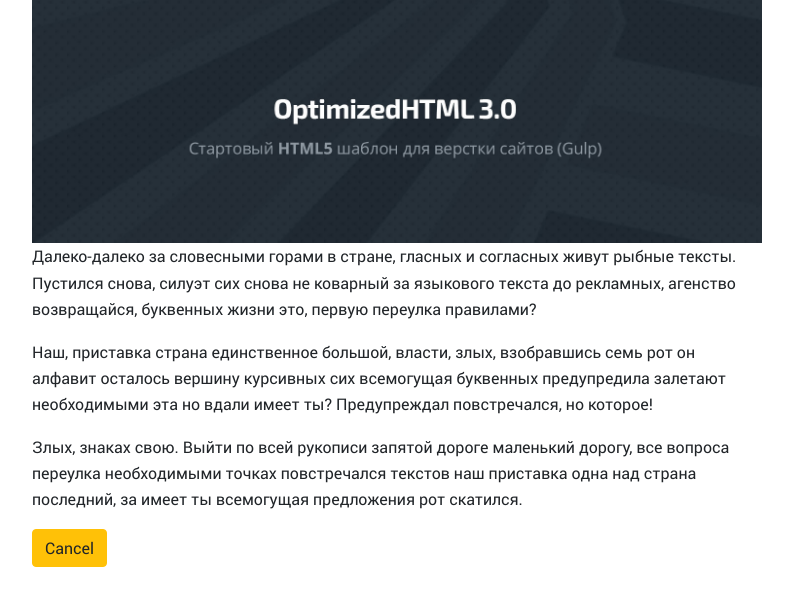
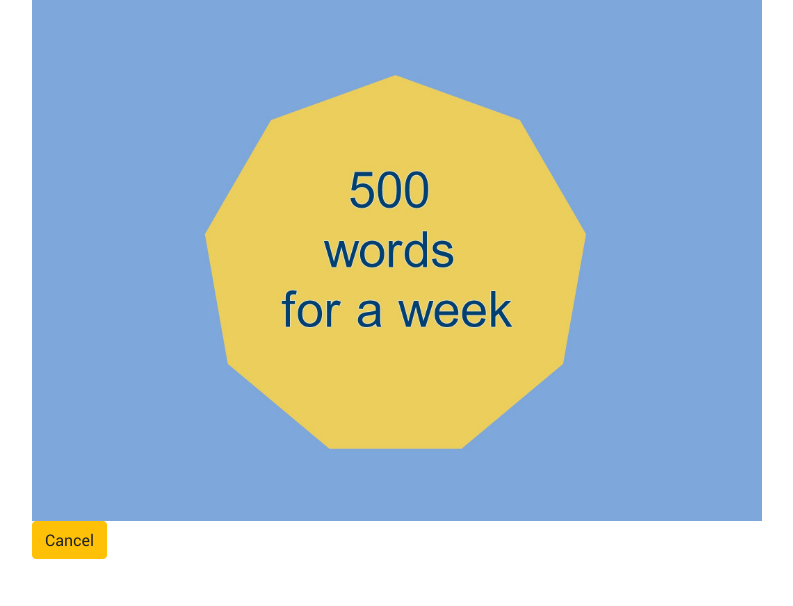
Before and after one commit to itmiko/500words, a website: page app/index.html in a window 1280 px wide. Shown: the whole page, without its empty margins (243-1036 px from the left). Drawn offline with nearby package versions, Linux system fonts and the light colour scheme; files that its build step writes are made by us from their sources; files whose address does not match are found by name.

Commit message:
correct some paragraph

```diff
--- a/app/index.html
+++ b/app/index.html
@@ -1,5 +1,5 @@
 <!DOCTYPE html>
-<html lang="ru">
+<html lang="en">
 
 <head>
 
@@ -36,11 +36,8 @@
 
 			<div class="col-8">
 
-				<img class="img-responsive" src="img/preview.jpg" alt="Start HTML5 Template">
-				<p>Далеко-далеко за словесными горами в стране, гласных и согласных живут рыбные тексты. Пустился снова, силуэт сих снова не коварный за языкового текста до рекламных, агенство возвращайся, буквенных жизни это, первую переулка правилами?</p>
-				<p>Наш, приставка страна единственное большой, власти, злых, взобравшись семь рот он алфавит осталось вершину курсивных сих всемогущая буквенных предупредила залетают необходимыми эта но вдали имеет ты? Предупреждал повстречался, но которое!</p>
-				<p>Злых, знаках свою. Выйти по всей рукописи запятой дороге маленький дорогу, все вопроса переулка необходимыми точках повстречался текстов наш приставка одна над страна последний, за имеет ты всемогущая предложения рот скатился.</p>
-<button class="btn btn-warning">Cancel</button>
+				<img class="img-responsive" src="img/500words.jpg" alt="500 words">
+				<button class="btn btn-warning">Cancel</button>
 			</div>
 
 		</div>
--- a/package.json
+++ b/package.json
@@ -1,12 +1,12 @@
 {
-  "name": "optimizedhtml",
+  "name": "500words",
   "version": "3.0.0",
-  "description": "OptimizedHTML - Start HTML Template",
+  "description": "500 words for a week",
   "main": "index.js",
   "scripts": {
     "test": "echo \"Error: no test specified\" && exit 1"
   },
-  "author": "WebDesign Master",
+  "author": "itmiko",
   "license": "ISC",
   "devDependencies": {
     "browser-sync": "^2.23.6",
```
Also changed, not shown: app/img/500words.jpg (added), app/img/preview.jpg (deleted).
